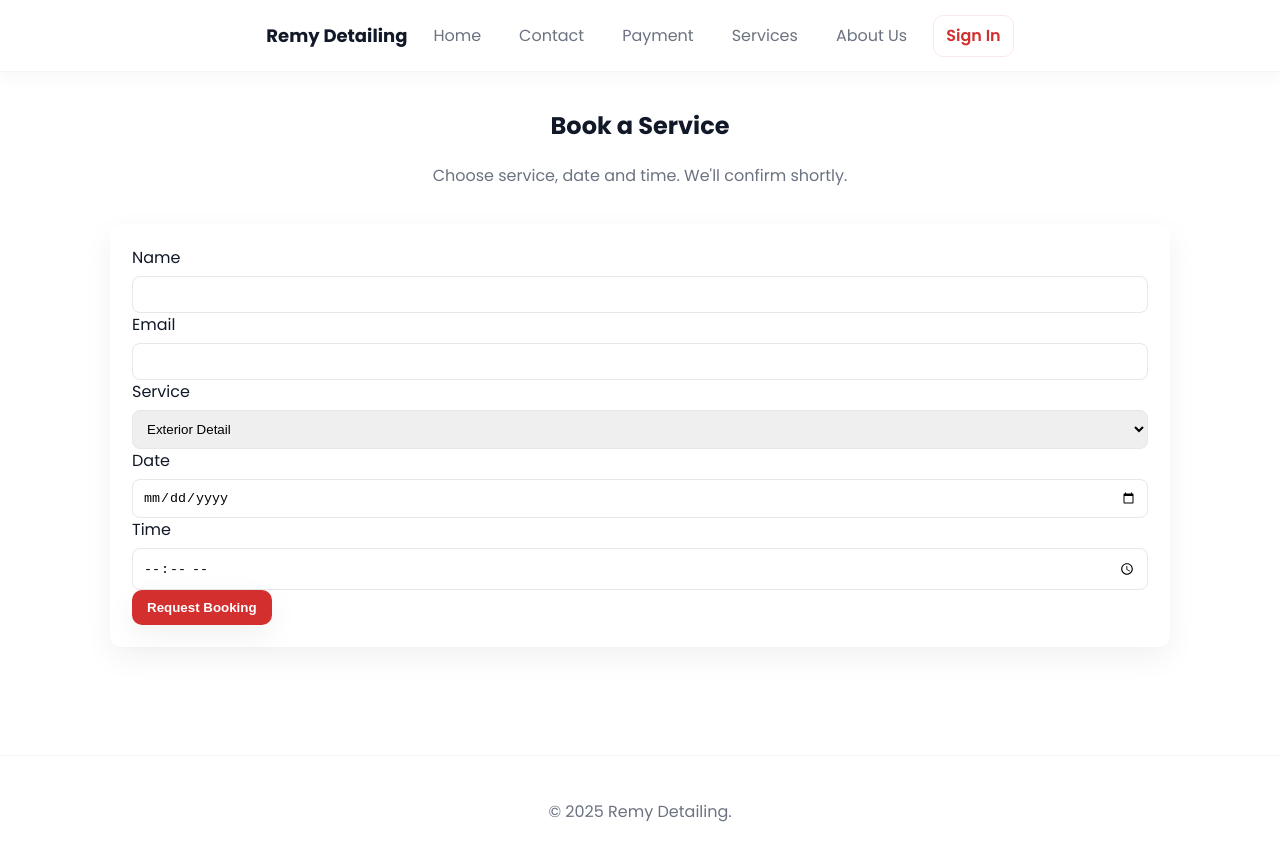
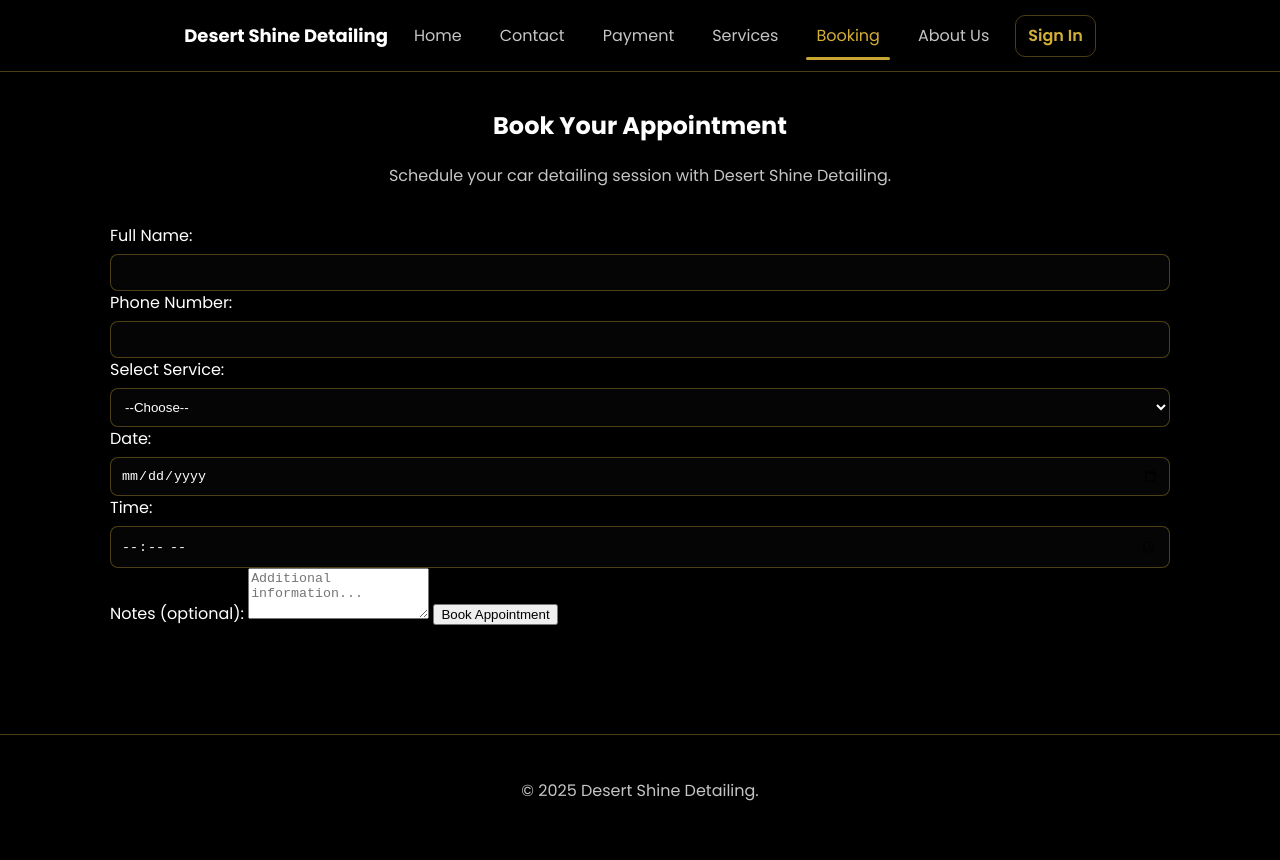
Before and after one commit to pranavreddy125/Remy_website_detailing, a website: page car-detailing-website/src/booking.html in a window 1280 px wide. Drawn offline with Linux system fonts and the light colour scheme.

Commit message:
Add booking page and appointment integration via Google Sheets

```diff
--- a/car-detailing-website/src/booking.html
+++ b/car-detailing-website/src/booking.html
@@ -3,14 +3,14 @@
 <head>
   <meta charset="utf-8" />
   <meta name="viewport" content="width=device-width,initial-scale=1" />
-  <title>Booking — Remy Detailing</title>
+  <title>Booking — Desert Shine Detailing</title>
   <link href="https://fonts.googleapis.com/css2?family=Poppins:wght@300;400;600;700&display=swap" rel="stylesheet">
   <link rel="stylesheet" href="css/styles.css">
 </head>
 <body>
   <header class="site-header">
     <div class="container header-inner">
-      <a class="brand" href="index.html">Remy Detailing</a>
+      <a class="brand" href="index.html">Desert Shine Detailing</a>
       <button class="nav-toggle" aria-label="Toggle navigation"><span class="hamburger"></span></button>
       <nav class="main-nav">
         <ul>
@@ -18,6 +18,7 @@
           <li><a href="contact.html">Contact</a></li>
           <li><a href="payment.html">Payment</a></li>
           <li><a href="services.html">Services</a></li>
+          <li><a class="active" href="booking.html">Booking</a></li>
           <li><a href="about.html">About Us</a></li>
         </ul>
       </nav>
@@ -27,45 +28,59 @@
 
   <main class="container main-content">
     <section class="page-head">
-      <h1>Book a Service</h1>
-      <p class="lead">Choose service, date and time. We'll confirm shortly.</p>
+      <h1>Book Your Appointment</h1>
+      <p class="lead">Schedule your car detailing session with Desert Shine Detailing.</p>
     </section>
 
-    <section class="card booking-form">
+    <section class="booking-form">
       <form id="bookingForm">
-        <label>
-          Name
-          <input type="text" name="name" required>
-        </label>
-        <label>
-          Email
-          <input type="email" name="email" required>
-        </label>
-        <label>
-          Service
-          <select name="service" required>
-            <option value="exterior">Exterior Detail</option>
-            <option value="interior">Interior Detail</option>
-            <option value="ceramic">Ceramic Coating</option>
-          </select>
-        </label>
-        <label>
-          Date
-          <input type="date" name="date" required>
-        </label>
-        <label>
-          Time
-          <input type="time" name="time" required>
-        </label>
-        <button class="btn primary" type="submit">Request Booking</button>
+        <label for="name">Full Name:</label>
+        <input type="text" id="name" name="name" required>
+
+        <label for="phone">Phone Number:</label>
+        <input type="tel" id="phone" name="phone" required>
+
+        <label for="service">Select Service:</label>
+        <select id="service" name="service" required>
+          <option value="">--Choose--</option>
+          <option>Interior Detail</option>
+          <option>Exterior Wash</option>
+          <option>Full Detail</option>
+        </select>
+
+        <label for="date">Date:</label>
+        <input type="date" id="date" name="date" required>
+
+        <label for="time">Time:</label>
+        <input type="time" id="time" name="time" required>
+
+        <label for="notes">Notes (optional):</label>
+        <textarea id="notes" name="notes" rows="3" placeholder="Additional information..."></textarea>
+
+        <button type="submit">Book Appointment</button>
       </form>
     </section>
   </main>
 
   <footer class="site-footer">
-    <div class="container"><p>&copy; <span id="year">2025</span> Remy Detailing.</p></div>
+    <div class="container">
+      <p>&copy; <span id="year">2025</span> Desert Shine Detailing.</p>
+    </div>
   </footer>
 
   <script src="js/main.js"></script>
+  <script>
+  const scriptURL = "https://script.google.com/macros/s/AKfycbyUIXPQmX6RDVx--mLqpFcBmTvHu83OkiYaa_sXpF_-3VronnfcmFqVItJlyzOc8ahhQg/exec";
+  document.getElementById("bookingForm").addEventListener("submit", e => {
+    e.preventDefault();
+    const formData = Object.fromEntries(new FormData(e.target));
+    fetch(scriptURL, {
+      method: "POST",
+      body: JSON.stringify(formData)
+    })
+    .then(() => alert("Booking submitted!"))
+    .catch(err => alert("Error: " + err.message));
+  });
+  </script>
 </body>
 </html>
--- a/car-detailing-website/src/css/styles.css
+++ b/car-detailing-website/src/css/styles.css
@@ -1,10 +1,12 @@
 :root{
-  --bg:#ffffff;
-  --accent:#d32f2f;
-  --accent-dark:#b02727;
-  --text:#111827;
-  --muted:#6b7280;
-  --shadow: 0 10px 30px rgba(16,24,40,0.06);
+  --bg:#000000;
+  --accent:#d4af37;
+  --accent-dark:#b58c21;
+  --text:#ffffff;
+  --muted:#c5c5c5;
+  --surface:#0f0f0f;
+  --border:rgba(212,175,55,0.35);
+  --shadow: 0 10px 30px rgba(0,0,0,0.65);
   --radius:12px;
   --header-h:72px;
   font-family: 'Poppins', system-ui, -apple-system, 'Segoe UI', Roboto, Arial, sans-serif;
@@ -29,10 +31,10 @@
   position:fixed;
   top:0;left:0;right:0;
   height:var(--header-h);
-  background:rgba(255,255,255,0.96);
+  background:rgba(0,0,0,0.92);
   z-index:120;
-  border-bottom:1px solid rgba(0,0,0,0.04);
-  box-shadow:0 4px 20px rgba(16,24,40,0.04);
+  border-bottom:1px solid var(--border);
+  box-shadow:0 6px 24px rgba(0,0,0,0.55);
   backdrop-filter: blur(6px);
   display:flex;
   align-items:center;
@@ -49,7 +51,7 @@
   display:inline-block;
 }
 
-/* animated red underline */
+/* animated gold underline */
 .main-nav a::after{
   content: "";
   position: absolute;
@@ -70,6 +72,7 @@
   color: var(--accent);
   transform: translateY(-3px);
 }
+.main-nav a.active{color:var(--accent)}
 .main-nav a:hover::after,
 .main-nav a:focus::after,
 .main-nav a:focus-visible::after,
@@ -79,10 +82,11 @@
 
 /* CTA */
 .header-cta{display:flex;align-items:center;gap:12px}
-.btn{display:inline-block;padding:9px 14px;border-radius:10px;text-decoration:none;border:1px solid transparent;cursor:pointer;transition:all .16s ease;font-weight:600}
-.btn.primary{background:var(--accent);color:#fff;box-shadow:var(--shadow)}
-.btn.primary:hover{background:var(--accent-dark);transform:translateY(-3px)}
-.btn.signin{background:transparent;color:var(--accent);border:1px solid rgba(211,47,47,0.10);padding:8px 12px}
+.btn{display:inline-block;padding:9px 14px;border-radius:10px;text-decoration:none;border:1px solid var(--border);cursor:pointer;transition:all .16s ease;font-weight:600;color:var(--text);background:transparent}
+.btn.primary{background:var(--accent);color:#0f0f0f;box-shadow:var(--shadow);border-color:var(--accent)}
+.btn.primary:hover{background:var(--accent-dark);transform:translateY(-3px);color:#000}
+.btn.signin{background:transparent;color:var(--accent);border:1px solid var(--border);padding:8px 12px}
+.btn.signin:hover{background:rgba(212,175,55,0.12)}
 
 /* Hamburger (mobile) */
 .nav-toggle{display:none;background:none;border:0;padding:8px;cursor:pointer}
@@ -105,22 +109,25 @@
 
 /* Cards & grids */
 .about-grid{display:grid;grid-template-columns:repeat(2,1fr);gap:20px;margin:24px 0}
-.card{background:#fff;padding:22px;border-radius:var(--radius);box-shadow:var(--shadow)}
+.card{background:var(--surface);color:var(--text);padding:22px;border-radius:var(--radius);box-shadow:var(--shadow);border:1px solid var(--border)}
 .services-preview .grid{display:grid;grid-template-columns:repeat(3,1fr);gap:18px;margin-top:16px}
-.service-card{background:#fff;padding:18px;border-radius:12px;box-shadow:var(--shadow)}
+.service-card{background:var(--surface);color:var(--text);padding:18px;border-radius:12px;box-shadow:var(--shadow);border:1px solid var(--border)}
+.testimonials{margin-top:32px}
+.testimonials .testimonial + .testimonial{margin-top:20px}
+.testimonials .stars{display:inline-block;margin-bottom:8px;color:var(--accent)}
 
 /* Forms */
 .contact-grid{display:grid;grid-template-columns:1fr 320px;gap:28px;align-items:start}
-.contact-form, .payment-form{background:#fff;padding:20px;border-radius:12px;box-shadow:var(--shadow)}
-.contact-form label, .payment-form label{display:block;font-size:.95rem;color:var(--muted);margin-bottom:10px}
-.contact-form input, .contact-form textarea, .payment-form input, .booking-form input, .booking-form select{width:100%;padding:10px;border-radius:8px;border:1px solid #e6e7ea;margin-top:6px}
+.contact-form, .payment-form{background:var(--surface);color:var(--text);padding:20px;border-radius:12px;box-shadow:var(--shadow);border:1px solid var(--border)}
+.contact-form label, .payment-form label{display:block;font-size:.95rem;color:var(--text);margin-bottom:10px}
+.contact-form input, .contact-form textarea, .payment-form input, .booking-form input, .booking-form select{width:100%;padding:10px;border-radius:8px;border:1px solid var(--border);background:#050505;color:var(--text);margin-top:6px}
 
 /* Auth */
 .auth-page{display:flex;align-items:center;justify-content:center;padding:80px 20px}
-.auth-card{width:100%;max-width:420px;background:#fff;padding:28px;border-radius:12px;box-shadow:var(--shadow);text-align:left}
+.auth-card{width:100%;max-width:420px;background:var(--surface);color:var(--text);padding:28px;border-radius:12px;box-shadow:var(--shadow);text-align:left;border:1px solid var(--border)}
 
 /* Footer */
-.site-footer{padding:28px 0;border-top:1px solid rgba(0,0,0,0.04);margin-top:48px;text-align:center;color:var(--muted)}
+.site-footer{padding:28px 0;border-top:1px solid var(--border);margin-top:48px;text-align:center;color:var(--muted)}
 
 /* Utility */
 .row{display:flex;gap:12px}
@@ -134,7 +141,7 @@
 }
 @media (max-width:720px){
   .nav-toggle{display:block}
-  .main-nav{display:none;position:absolute;top:var(--header-h);left:0;right:0;background:var(--bg);padding:12px;border-top:1px solid rgba(0,0,0,0.04)}
+  .main-nav{display:none;position:absolute;top:var(--header-h);left:0;right:0;background:rgba(0,0,0,0.98);padding:12px;border-top:1px solid var(--border)}
   .main-nav ul{flex-direction:column;gap:8px}
   .header-cta{display:none}
   .hero-content{margin-top:-90px;padding:30px}
```
Also changed, not shown: car-detailing-website/src/about.html (+34 -7 lines), car-detailing-website/src/contact.html (+5 -4 lines), car-detailing-website/src/index.html (+5 -4 lines), car-detailing-website/src/services.html (+4 -3 lines).
